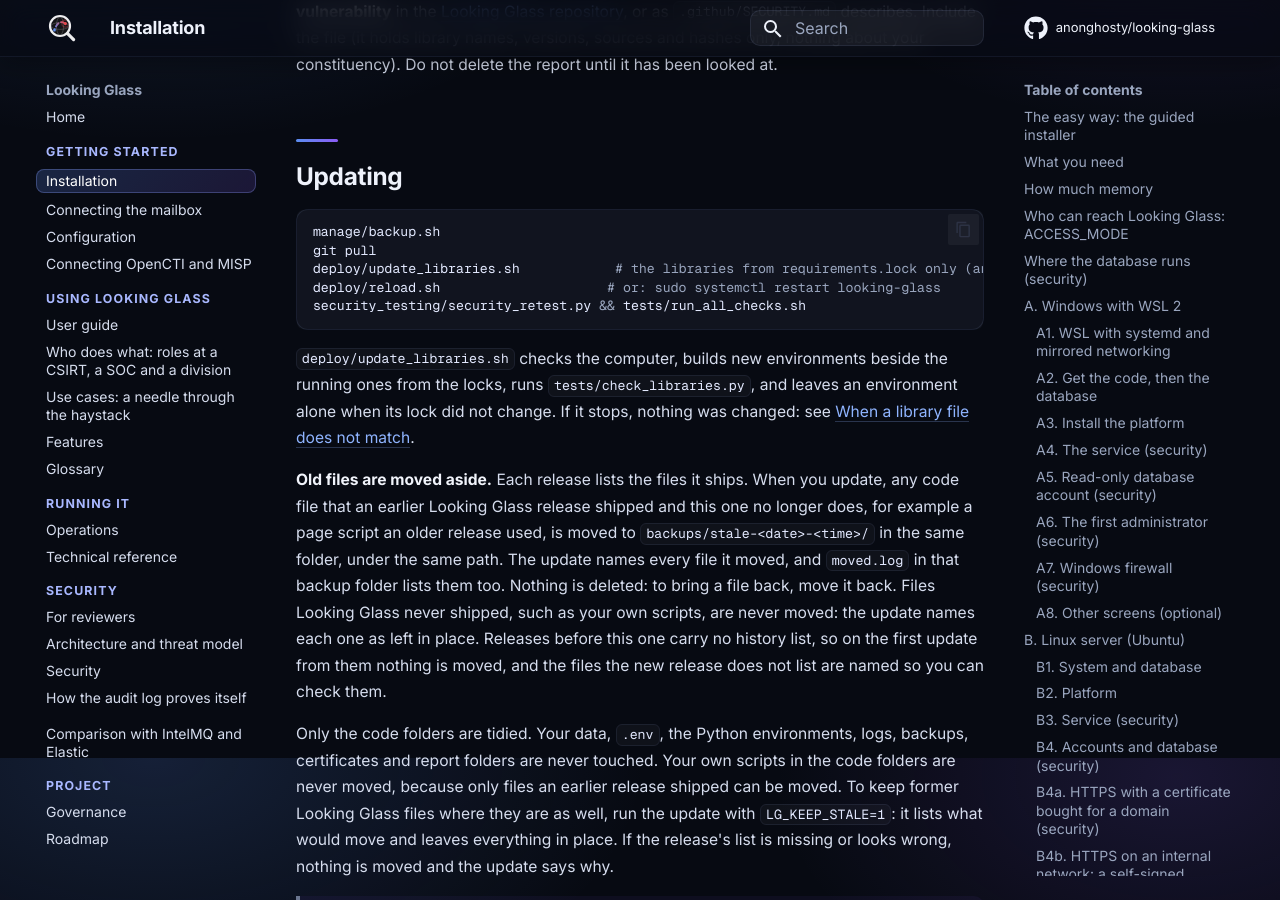
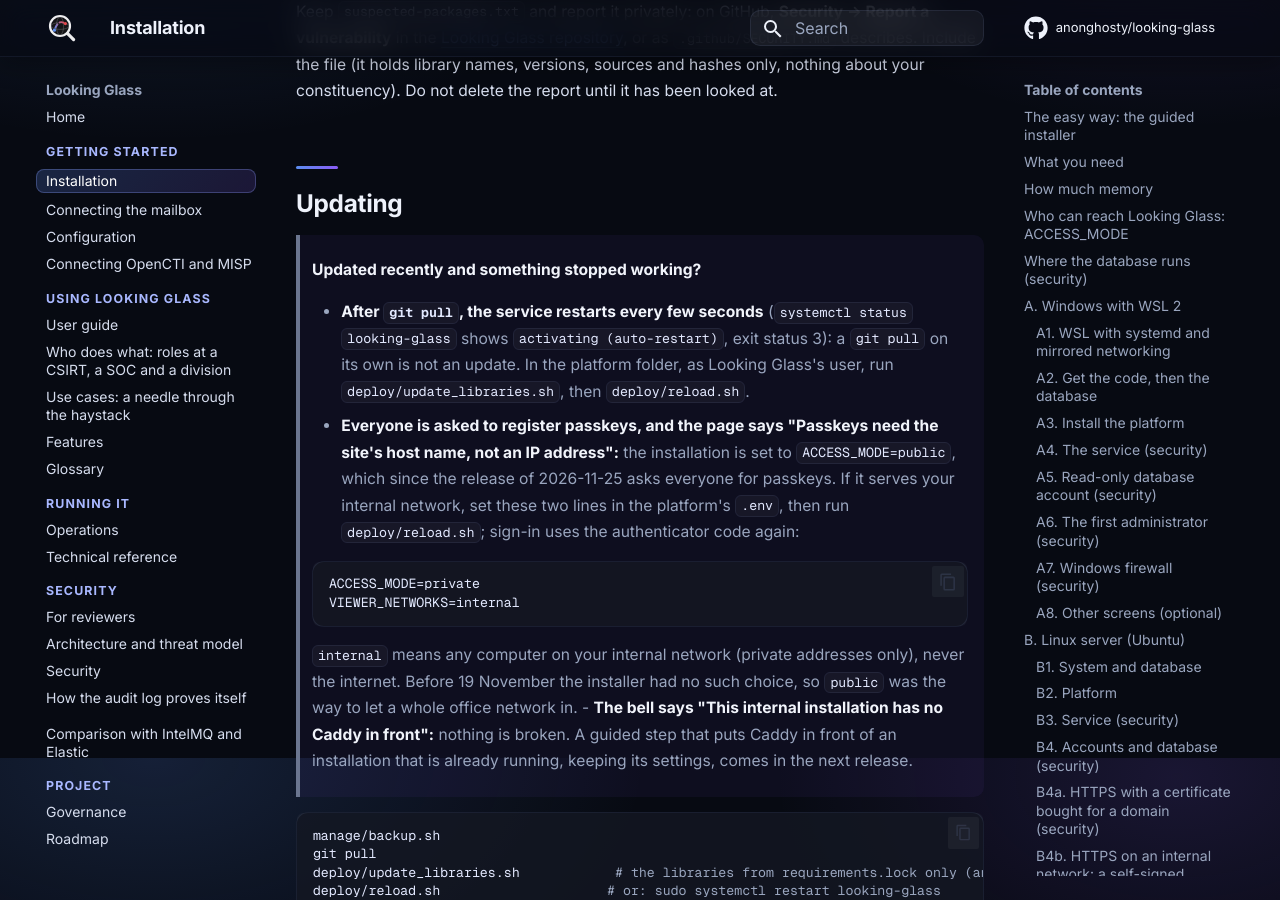
Before and after one commit to anonghosty/looking-glass, an MkDocs documentation site: the page built from docs/INSTALLATION.md, in a window 1280 px wide and 900 px high, scrolled down 19942 px. Built offline with MkDocs 1.6.1 and Material for MkDocs 9.7.7, drawn with Linux system fonts in a browser that asks for light colours; comment, search, counter and statistics services are not loaded; some of the changed text lies outside the part shown.

Commit message:
Docs: fixes for installations that stopped working after updating
After git pull, the libraries step and a reload are needed, or the service keeps restarting. Installations set to
ACCESS_MODE=public for an office network are asked for passkeys since the 2026-11-25 release, which cannot work on
an IP address: for an internal network, ACCESS_MODE=private and VIEWER_NETWORKS=internal bring back the
authenticator code. Both in Updating and Troubleshooting, linked from the README.

````diff
--- a/docs/INSTALLATION.md
+++ b/docs/INSTALLATION.md
@@ -43,7 +43,8 @@ run these steps in the Ubuntu window. On Ubuntu, run them in a terminal, as the
      person); the first administrator always signs up with the setup code either way.
 4. **Open the address it shows** and create the first administrator (see [A6](#a6-the-first-administrator-security)).
 
-Later updates are a `git pull` in the same folder (see [Updating](#updating)).
+Later updates are a `git pull` in the same folder, then the libraries and a reload (see [Updating](#updating)): a
+`git pull` on its own is not enough.
 
 **What the computer needs.** Before it asks anything or installs anything, the installer checks three things and
 refuses anything else, saying which one failed:
@@ -597,6 +598,26 @@ delete the report until it has been looked at.
 
 ## Updating
 
+> **Updated recently and something stopped working?**
+>
+> - **After `git pull`, the service restarts every few seconds** (`systemctl status looking-glass` shows
+>   `activating (auto-restart)`, exit status 3): a `git pull` on its own is not an update. In the platform folder, as
+>   Looking Glass's user, run `deploy/update_libraries.sh`, then `deploy/reload.sh`.
+> - **Everyone is asked to register passkeys, and the page says "Passkeys need the site's host name, not an IP
+>   address":** the installation is set to `ACCESS_MODE=public`, which since the release of 2026-11-25 asks everyone
+>   for passkeys. If it serves your internal network, set these two lines in the platform's `.env`, then run
+>   `deploy/reload.sh`; sign-in uses the authenticator code again:
+>
+>   ```
+>   ACCESS_MODE=private
+>   VIEWER_NETWORKS=internal
+>   ```
+>
+>   `internal` means any computer on your internal network (private addresses only), never the internet. Before
+>   19 November the installer had no such choice, so `public` was the way to let a whole office network in.
+> - **The bell says "This internal installation has no Caddy in front":** nothing is broken. A guided step that puts
+>   Caddy in front of an installation that is already running, keeping its settings, comes in the next release.
+
 ```bash
 manage/backup.sh
 git pull
@@ -766,6 +787,9 @@ it. It shows what it will remove and what it keeps, and asks before it starts.
 |---|---|
 | `install.sh`: Python too old | Ubuntu 24.04 or later (Desktop or Server), or install a newer `python3` |
 | Service does not start | `journalctl -u looking-glass -n 50`; usually `.env` (MongoDB address or account) or a path in the service file |
+| After `git pull`, the service restarts every few seconds (`activating (auto-restart)`, exit status 3) | The libraries were not updated: `deploy/update_libraries.sh`, then `deploy/reload.sh` ([Updating](#updating)) |
+| Everyone is asked for passkeys; "Passkeys need the site's host name, not an IP address" | `ACCESS_MODE=public` asks for passkeys. For an internal network set `ACCESS_MODE=private` and `VIEWER_NETWORKS=internal` in `.env`, then `deploy/reload.sh` ([Updating](#updating)) |
+| `cannot schedule new futures after interpreter shutdown` in the log | Written while the service stops or restarts (an update, a reload); nothing is lost. Check that it started again: `systemctl status looking-glass` |
 | Pages load but show no data | The database has no reports for the replay day yet: check the pipeline (`shadowserver status`), and `tools/diagnose_reports.py` |
 | "Unknown host name" (400) | The name in the address bar is not allowed: add it to `ALLOWED_HOSTS` (or `*` for any name) |
 | "Looking Glass is not available from your network" (403) | `ACCESS_MODE` is `local`, or the address is not in `VIEWER_NETWORKS` |
````
Also changed, not shown: README.md (+2 -0 lines).
